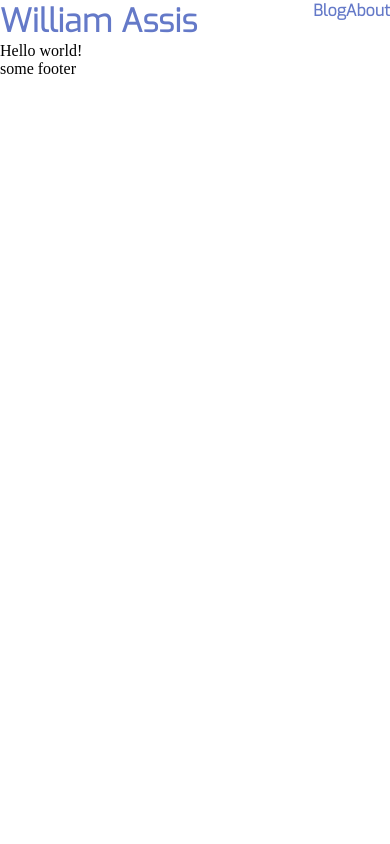
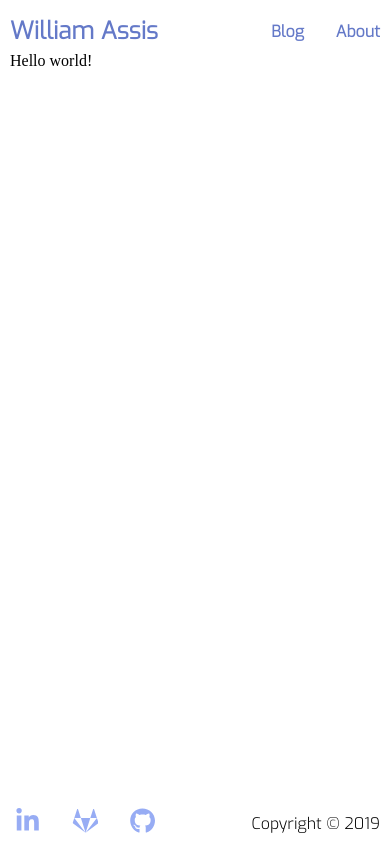
Before and after one commit to gassiss/blog, a Gatsby site: page / in a window 390 px wide. Built offline with nearby package versions, Linux system fonts and the light colour scheme; Gatsby itself is replaced by a stand-in of ours.

Commit message:
Add footer icons and make navbar font responsive

```diff
--- /dev/null
+++ b/gatsby-browser.js
@@ -0,0 +1,2 @@
+import "./src/styles/fonts.css";
+import "./src/styles/index.css";
--- a/package.json
+++ b/package.json
@@ -18,6 +18,7 @@
     "gatsby-plugin-styled-components": "^3.1.2",
     "react": "^16.9.0",
     "react-dom": "^16.9.0",
+    "react-icons": "^3.7.0",
     "styled-components": "^5.0.0-beta.8"
   },
   "devDependencies": {
--- a/src/components/Footer.js
+++ b/src/components/Footer.js
@@ -1,8 +1,62 @@
 import React from "react";
-import styled from "styled-components";
+import styled, { css } from "styled-components";
+import { FaLinkedinIn, FaGitlab, FaGithub } from "react-icons/fa";
+
+import palette from "../styles/palette";
 
 const Footer = styled.footer`
-  margin-top: auto;
+  align-self: end;
+  display: flex;
+  flex-direction: row;
+  justify-contents: flex-start;
+  align-items: flex-end;
+
+  p {
+    font-family: "Exo", sans-serif;
+    color: #000;
+    margin-left: auto;
+  }
 `;
 
-export default () => <Footer>some footer</Footer>;
+const IconStyle = css`
+  font-size: 1.6rem;
+  margin: 0 0.7rem;
+  padding: 0 0.3rem;
+  color: ${palette.secondary};
+  transition: color 0.3s ease-in-out;
+  cursor: pointer;
+
+  &:first-child {
+    margin-left: 0;
+  }
+`;
+
+const Linkedin = styled(FaLinkedinIn)`
+  ${IconStyle}
+  &:hover {
+    color: #0077b5;
+  }
+`;
+
+const Gitlab = styled(FaGitlab)`
+  ${IconStyle}
+  &:hover {
+    color: #fc6d26;
+  }
+`;
+
+const Github = styled(FaGithub)`
+  ${IconStyle}
+  &:hover {
+    color: #000;
+  }
+`;
+
+export default () => (
+  <Footer>
+    <Linkedin />
+    <Gitlab />
+    <Github />
+    <p>Copyright &copy; 2019</p>
+  </Footer>
+);
--- a/src/components/Layout.js
+++ b/src/components/Layout.js
@@ -3,11 +3,13 @@ import styled from "styled-components";
 
 import Footer from "./Footer";
 import Navbar from "./Navbar";
-import "../styles/index.css";
 
 const Container = styled.div`
+  box-sizing: border-box;
   min-height: 100vh;
-  min-width: 100vw;
+  display: grid;
+  grid-template-rows: 5vh auto 5vh;
+  padding: 10px;
 `;
 
 // eslint-disable-next-line
--- a/src/components/Navbar.js
+++ b/src/components/Navbar.js
@@ -3,11 +3,11 @@ import styled, { css } from "styled-components";
 import { Link } from "gatsby";
 
 import palette from "../styles/palette";
-import "../styles/fonts.css";
 
 const Navbar = styled.nav`
   display: flex;
   flex-direction: row;
+  align-items: center;
 `;
 
 const LinkStyle = css`
@@ -18,25 +18,37 @@ const LinkStyle = css`
 `;
 
 const Title = styled(Link)`
+  ${LinkStyle}
   font-size: 2rem;
-  font-weight: 500;
-  ${LinkStyle}
+
+  @media only screen and (max-width: 400px) {
+    font-size: 1.5rem;
+  }
 `;
 
 const Nav = styled.ul`
   margin-left: auto;
-`;
 
-const NavLink = styled(Link)`
-  ${LinkStyle}
+  a {
+    ${LinkStyle}
+    font-size: 1.25rem;
+
+    @media only screen and (max-width: 400px) {
+      font-size: 1rem;
+    }
+
+    &:not(:last-child) {
+      padding-right: 2rem;
+    }
+  }
 `;
 
 export default () => (
   <Navbar>
-    <Title>William Assis</Title>
+    <Title to="/">William Assis</Title>
     <Nav>
-      <NavLink>Blog</NavLink>
-      <NavLink>About</NavLink>
+      <Link to="/">Blog</Link>
+      <Link to="/about">About</Link>
     </Nav>
   </Navbar>
 );
--- a/src/styles/fonts.css
+++ b/src/styles/fonts.css
@@ -1,11 +1,9 @@
 @font-face {
   font-family: "Exo";
-  font-weight: 400;
   src: url("./files/Exo-Light.ttf");
 }
 
 @font-face {
   font-family: "Dosis";
-  font-weight: 500;
   src: url("./files/Dosis-Light.ttf");
 }
--- a/src/styles/index.css
+++ b/src/styles/index.css
@@ -2,3 +2,8 @@
   margin: 0;
   padding: 0;
 }
+
+body {
+  max-width: 1024px;
+  margin: 0 auto;
+}
--- a/src/styles/palette.js
+++ b/src/styles/palette.js
@@ -1,3 +1,4 @@
 export default {
   main: "#6479c8",
+  secondary: "#97ACF4",
 };
```
Also changed, not shown: 1 other file.
